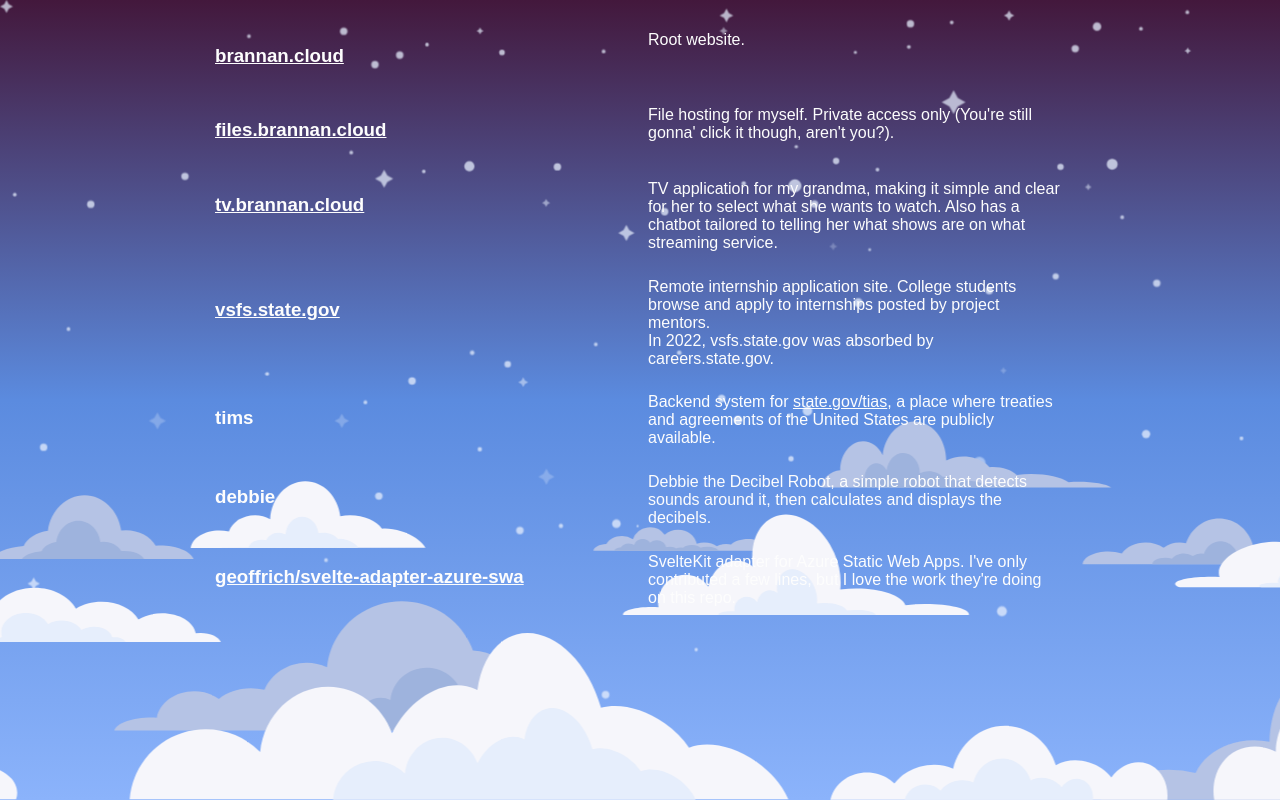
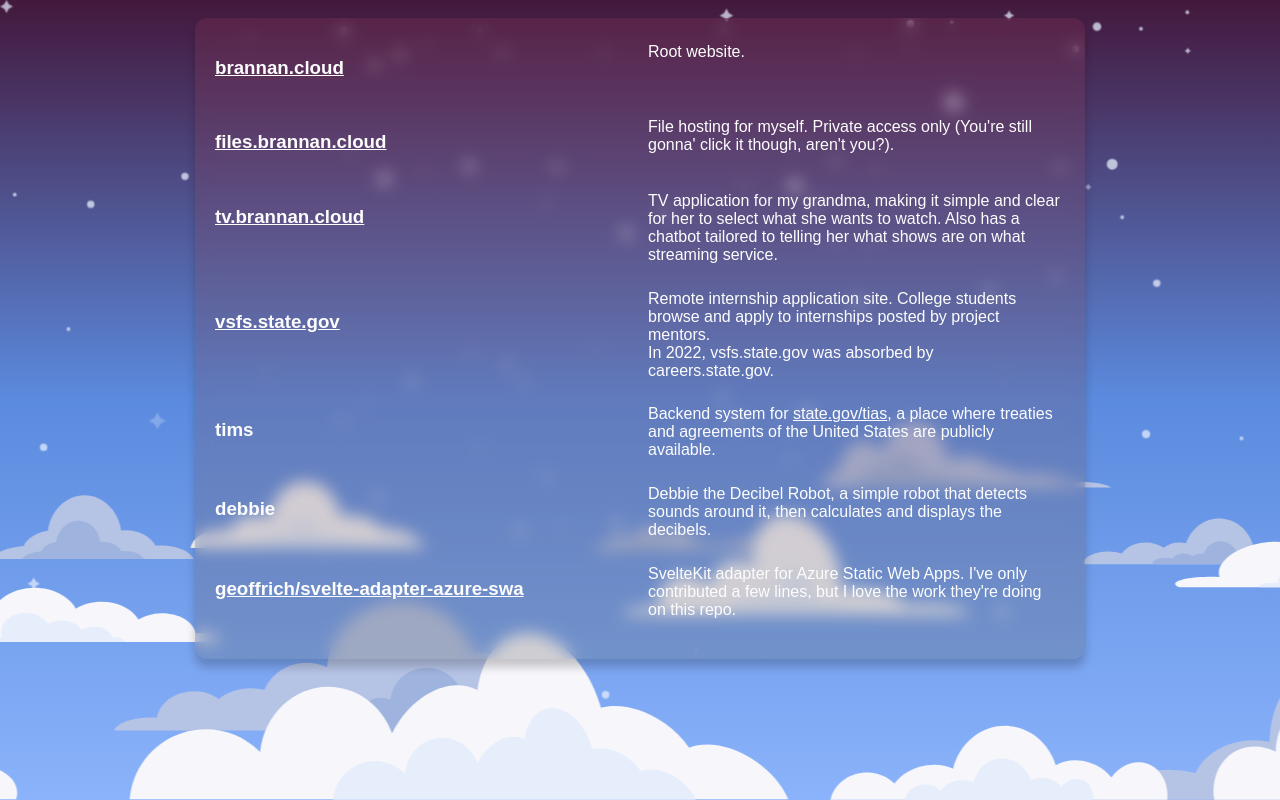
Before and after one commit to bananabrann/brannan.cloud, a SvelteKit app: page /tools in a window 1280 px wide. Built offline with nearby package versions, Linux system fonts and the light colour scheme; some icons are missing; a web font is replaced by a local one.

Commit message:
Glossy background

```diff
--- a/src/routes/tools/+page.svelte
+++ b/src/routes/tools/+page.svelte
@@ -41,8 +41,8 @@
   <article>
     <h3>tims</h3>
     <p>
-      Backend system for <a href="https://www.state.gov/tias/">state.gov/tias</a>, a place where treaties
-      and agreements of the United States are publicly available.
+      Backend system for <a href="https://www.state.gov/tias/">state.gov/tias</a>, a place where
+      treaties and agreements of the United States are publicly available.
     </p>
   </article>
 
@@ -66,14 +66,24 @@
 </section>
 
 <style lang="scss">
+  $gradient-pink: rgb(148, 54, 87);
+  $gradient-grey: rgb(90, 90, 90);
+
   section {
-    // margin: auto 4rem;
     margin: 0 auto;
     max-width: 850px;
-    padding: 8px;
+    padding: 20px;
     display: flex;
     flex-direction: column;
     align-items: space-around;
+    background-image: linear-gradient(
+      to bottom,
+      rgba($gradient-pink, 0.25),
+      rgba($gradient-grey, 0.25)
+    );
+    border-radius: 12px;
+    backdrop-filter: blur(8px);
+    box-shadow: 0 8px 10px rgba(0, 0, 0, 0.2);
   }
 
   article {
```
